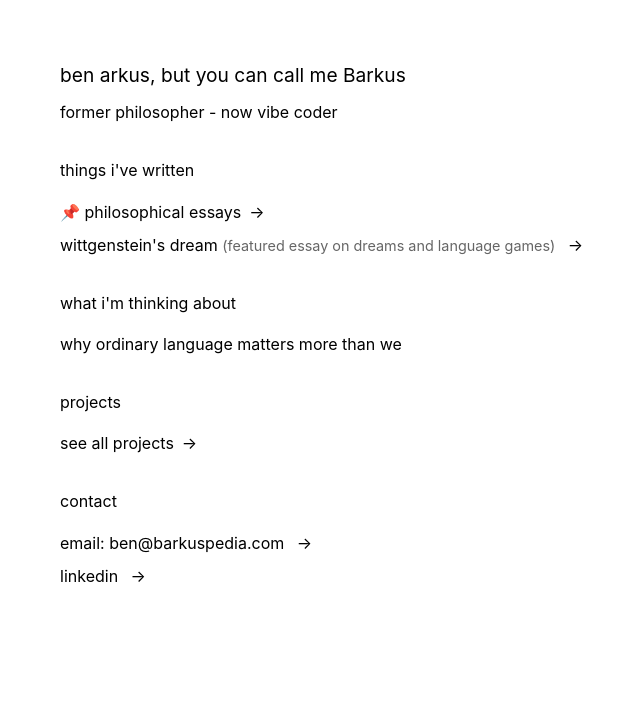
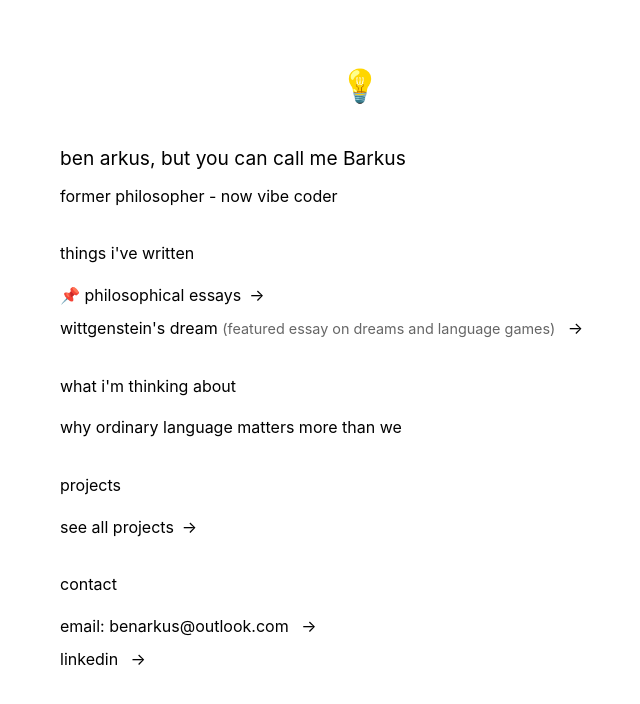
Before and after one commit to barkus23/barkuspedia, a plain HTML site: page index.html in a window 1280 px wide. Shown: the whole page, without its empty margins (280-920 px from the left). Drawn offline with Linux system fonts and the light colour scheme.

Commit message:
Add files via upload

```diff
--- a/index.html
+++ b/index.html
@@ -61,6 +61,8 @@
 </head>
 
 <body>
+    <div id="dynamic-emoji" style="font-size:2em; text-align:center; margin-bottom:1em;"></div>
+
     <h1>ben arkus, but you can call me Barkus</h1>
     <p>former philosopher - now vibe coder</p>
 
@@ -91,14 +93,26 @@
     <h2>contact</h2>
 
     <div class="item">
-        email: ben@barkuspedia.com
-        <a href="mailto:ben@barkuspedia.com"><span class="arrow">→</span></a>
+        email: benarkus@outlook.com
+        <a href="mailto:benarkus@outlook.com"><span class="arrow">→</span></a>
     </div>
 
     <div class="item">
         linkedin
         <a href="#"><span class="arrow">→</span></a>
     </div>
+
+    <script>
+        const emojis = ["☯️", "✨", "🌱", "🧠", "💡", "🔥", "🌙", "🌊", "🦉", "🎵", "🧘‍♂️"];
+        let idx = 0;
+        const emojiDiv = document.getElementById('dynamic-emoji');
+        function rotateEmoji() {
+            emojiDiv.textContent = emojis[idx];
+            idx = (idx + 1) % emojis.length;
+        }
+        rotateEmoji();
+        setInterval(rotateEmoji, 1200);
+    </script>
 </body>
 
 </html>
```
